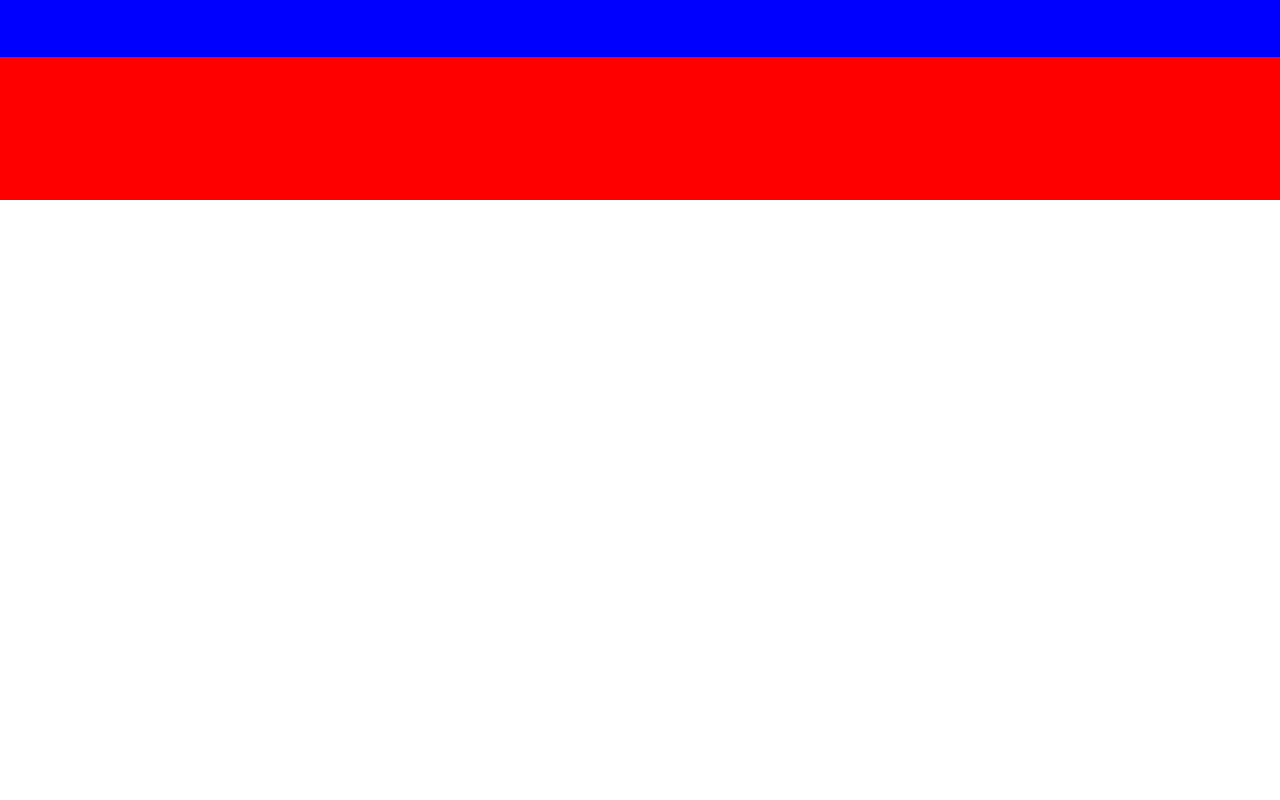
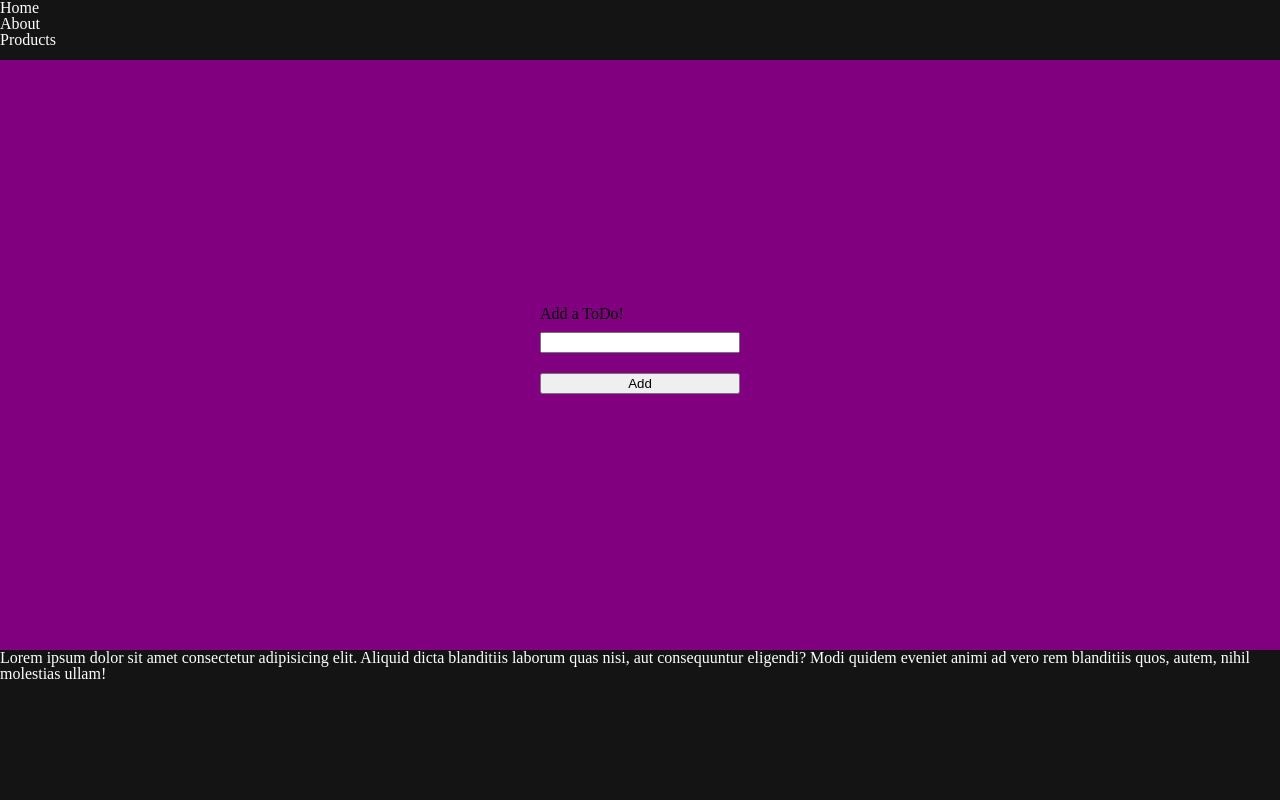
Before and after one commit to mchrupcala/todo-vanilla-js, a website: page index.html in a window 1280 px wide. Drawn offline with Linux system fonts and the light colour scheme.

Commit message:
Form basics

```diff
--- a/index.html
+++ b/index.html
@@ -11,18 +11,40 @@
     </head>
     <body>
         <section class="content">
-        <nav class="navbar">
-            <ul>
-                <li><a></a></li>
-                <li><a></a></li>
-                <li><a></a></li>
-            </ul>
+            <nav class="navbar layer">
+                <ul>
+                    <li><a>Home</a></li>
+                    <li><a>About</a></li>
+                    <li><a>Products</a></li>
+                </ul>
 
-        </nav>
+            </nav>
 
-        <div class="content">
 
-        </div>
+
+
+
+
+
+            <div class="site-content layer">
+                <div class="todo-form">
+                    <form>
+                        <label>Add a ToDo!</label>
+                        <input type="text" name="newTodo">
+                        </input>
+                        <button type="submit">Add</button>
+                    </form>
+                </div>
+            </div>
+
+
+
+
+
+
+            <footer class="footer layer">
+                Lorem ipsum dolor sit amet consectetur adipisicing elit. Aliquid dicta blanditiis laborum quas nisi, aut consequuntur eligendi? Modi quidem eveniet animi ad vero rem blanditiis quos, autem, nihil molestias ullam!
+            </footer>
         </section>
 
     </body>
--- a/styles.css
+++ b/styles.css
@@ -43,20 +43,48 @@ table {
 }
 
 
-.content {
+html, body {
+    width: 100%;
+    height: 100%;
+    background: yellow;
+}
+
+section {
+    display: flex;
+    flex-direction: column;
+    justify-content: space-between;
+    height: 100%;
+    width: 100%;
+    background: purple;
+}
+
+.navbar {
+    background: #141414;
+    height: 60px;
+}
+
+.navbar ul li a {
+    color: white;
+}
+
+
+.footer {
+    background: #141414;
+    height: 150px;
+    color: white;
+}
+
+
+.todo-form {
+    width: 200px;
+    margin: 0 auto;
+}
+
+form {
     display: flex;
     flex-direction: column;
 }
 
-.navbar {
-    background: blue;
-    width: 100%;
-    height: 80px;
+form > input, button {
+    margin: 10px 0;
 }
-
-
-
-.content {
-    height: 200px;
-    background: red;
-}
```
